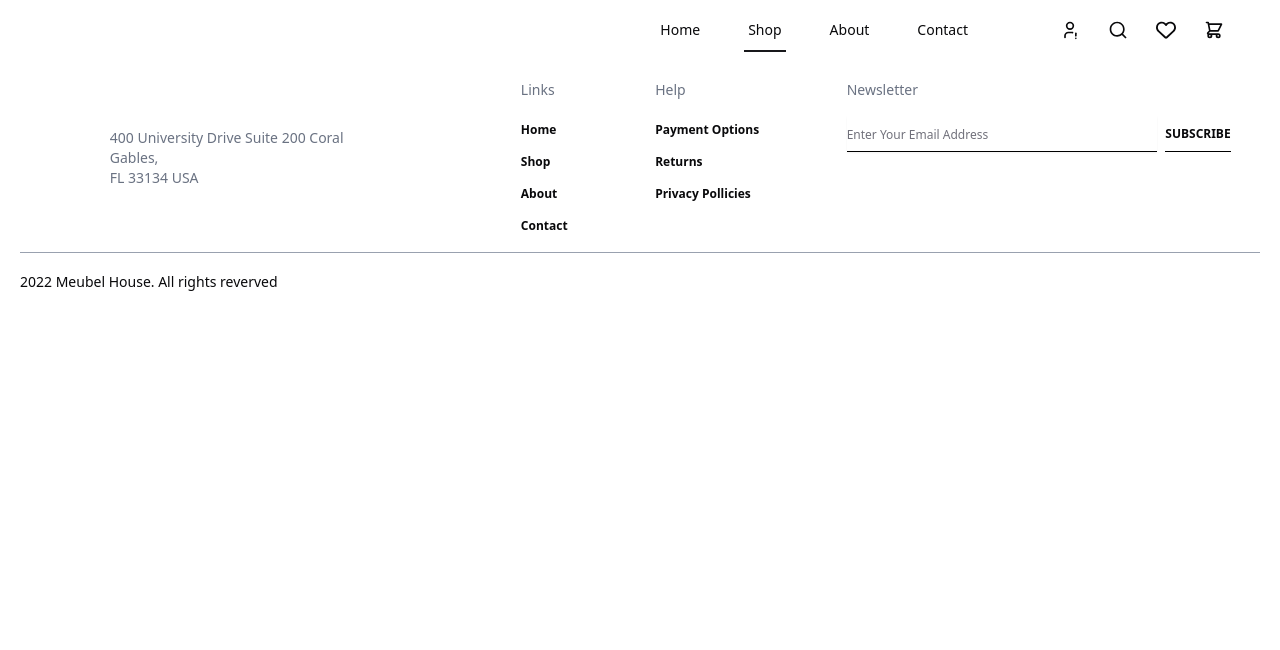
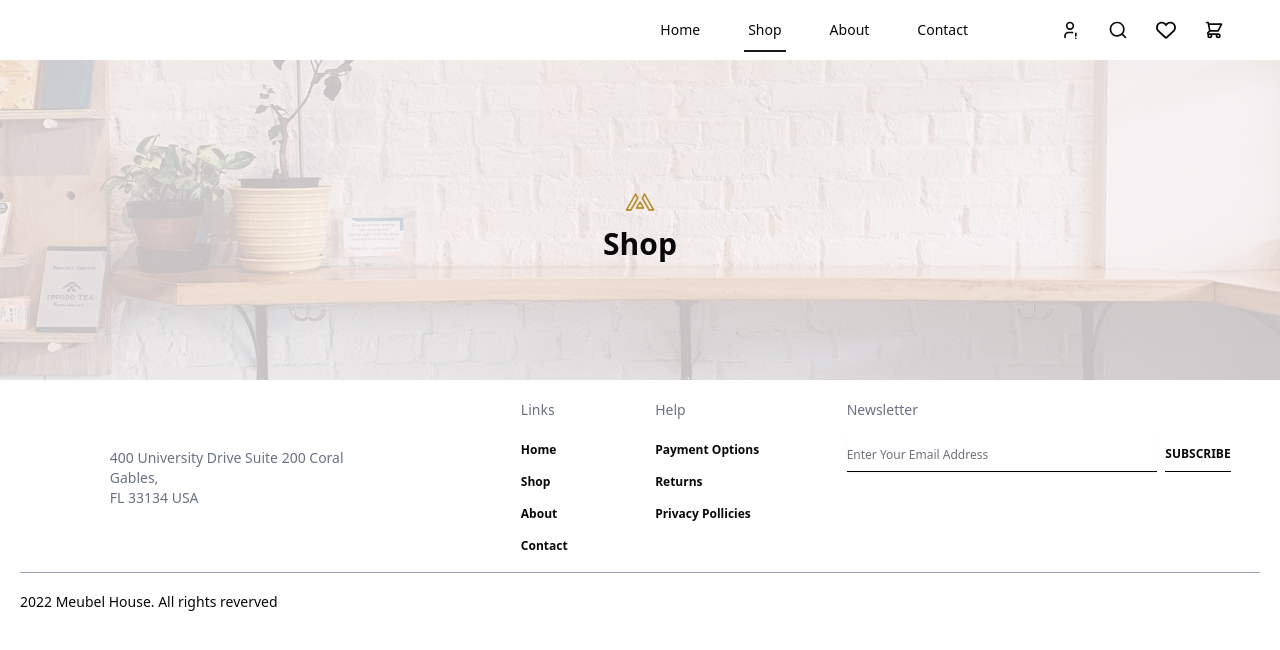
Before and after one commit to BishnuThapa10/e-commerce, a React (Vite) app in the folder frontend/: page /shop in a window 1280 px wide. Shown: the top 650 px of the page. Built offline with nearby package versions, Linux system fonts and the light colour scheme.

Commit message:
shop Start

```diff
--- /dev/null
+++ b/frontend/src/features/shop/FurnitureList.jsx
@@ -0,0 +1,9 @@
+import React from 'react'
+
+export default function FurnitureList() {
+  return (
+    <div>
+
+    </div>
+  )
+}
--- a/frontend/src/features/shop/Shop.jsx
+++ b/frontend/src/features/shop/Shop.jsx
@@ -1,9 +1,12 @@
 import React from 'react'
+import ShopHeroSection from './ShopHeroSection.jsx'
+import FurnitureList from './FurnitureList.jsx'
 
 export default function Shop() {
   return (
     <div>
-
+      <ShopHeroSection/>
+      <FurnitureList/>
     </div>
   )
 }
--- /dev/null
+++ b/frontend/src/features/shop/ShopHeroSection.jsx
@@ -0,0 +1,20 @@
+import React from 'react'
+import bg from '../../assets/images/shop.jpg'
+import logo from '../../assets/images/logo.png'
+
+
+
+export default function ShopHeroSection() {
+  return (
+    <div className='p-0 flex items-center justify-center h-50 md:h-70 lg:h-80 w-full bg-cover bg-center' style={{ backgroundImage: `url(${bg})` }}>
+
+      <div className='h-full w-full bg-[#FAF4F4]/80 flex flex-col items-center justify-center'>
+        <img src={logo} alt="logo" className='w-12 object-cover object-center' />
+        <p className="text-lg text-center sm:text-xl md:text-2xl lg:text-3xl font-semibold">
+          Shop
+        </p>
+      </div>
+
+    </div>
+  )
+}
```
Also changed, not shown: frontend/src/assets/images/logo.png (added), frontend/src/assets/images/shop.jpg (added).
